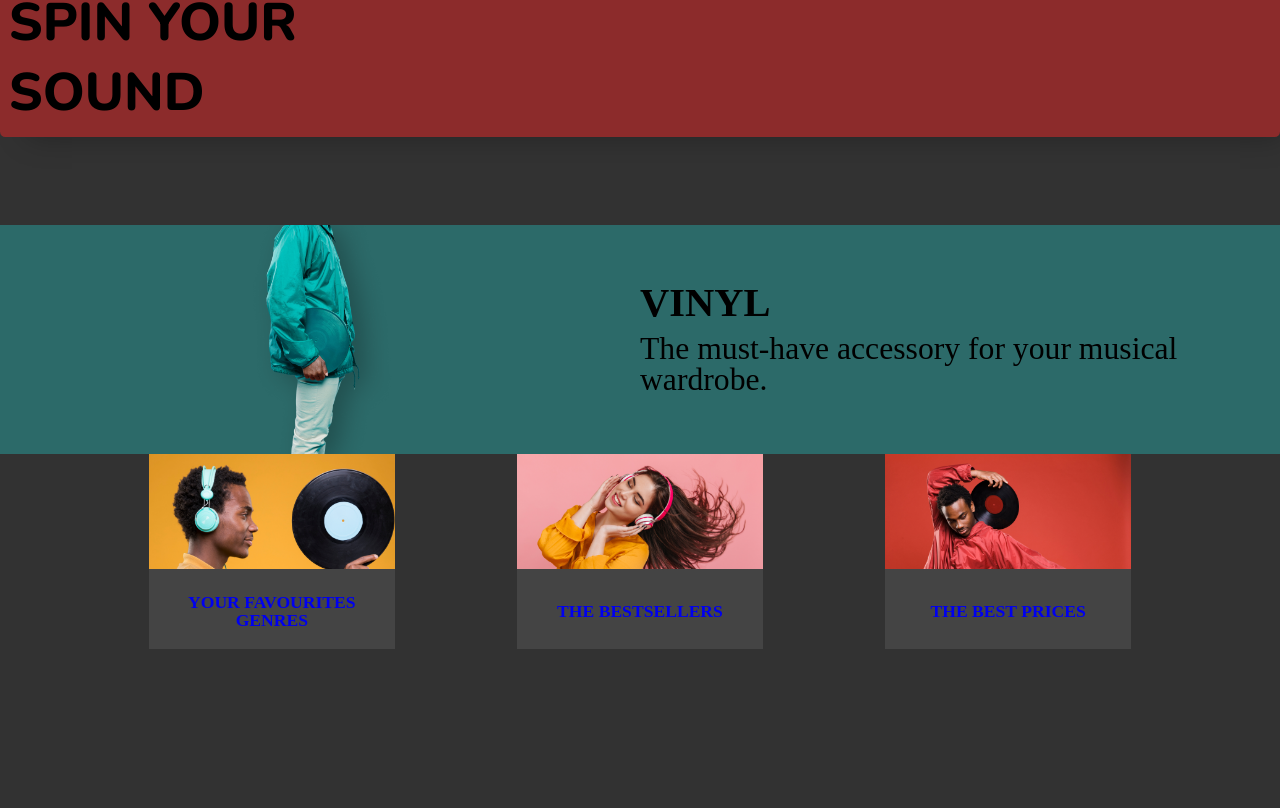
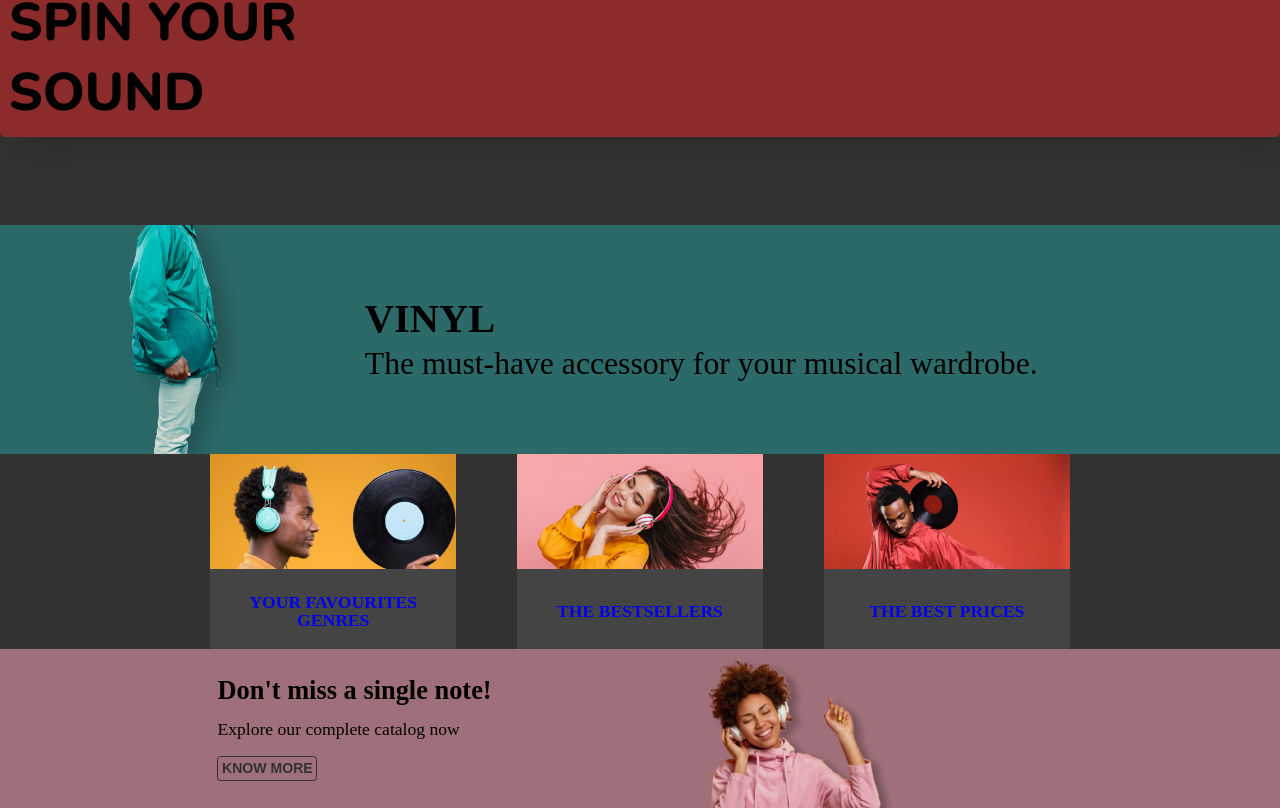
Before and after one commit to biaTrivillin/spin-your-sound, a React (Vite) app: page / in a window 1280 px wide. Shown: the part 512-1320 px from the top of the page. Before the commit the page ends 1161 px from the top, so only its background shows below. Built offline with nearby package versions, Linux system fonts and the light colour scheme.

Commit message:
created catalog banner

```diff
--- a/src/components/pages/home/Home.tsx
+++ b/src/components/pages/home/Home.tsx
@@ -1,6 +1,7 @@
 import Presentation from "./presentation/Presentation";
 import Banner from "./banner/Banner";
 import FilterCards from "./filterCards/FilterCards";
+import CatalogBanner from "./catalogBanner/CatalogBanner";
 
 function Home() {
 
@@ -9,6 +10,7 @@ function Home() {
             <Presentation/>
             <Banner/>
             <FilterCards/>
+            <CatalogBanner/>
         </>
     );
 }
--- a/src/components/pages/home/banner/Banner.module.css
+++ b/src/components/pages/home/banner/Banner.module.css
@@ -12,7 +12,7 @@
 }
 .banner {
     display: grid;
-    grid-template-columns: 50% 50%;
+    grid-template-columns: repeat(2, auto);
     align-items: center;
     width: 100%;
     height: 9rem;
--- /dev/null
+++ b/src/components/pages/home/catalogBanner/CatalogBanner.module.css
@@ -0,0 +1,36 @@
+@import url(../../../../styles/global.css);
+
+.banner {
+    background-color: var(--pink-bg);
+    width: 100%;
+    height: 9rem;
+    display: grid;
+    grid-template-columns: auto auto;
+}
+.banner img {
+    height: 9rem;
+}
+.text h1 {
+    font-size: 1.5rem;
+}
+.text p {
+    font-size: 1rem;
+}
+.text button {
+    background-color: transparent;
+    border: solid 0.1rem var(--bg-color);
+    color: var(--bg-color);
+    font-weight: 900;
+    padding: 0.2rem;
+    border-radius: 0.2rem;
+    font-size: 0.8rem;
+}
+.text {
+    display: flex;
+    flex-direction: column;
+    align-items: flex-start;
+    gap: 1rem;
+    padding-left: 1.5rem;
+    justify-self: center;
+    align-self: center;
+}
--- /dev/null
+++ b/src/components/pages/home/catalogBanner/CatalogBanner.tsx
@@ -0,0 +1,17 @@
+import styles from "./CatalogBanner.module.css";
+import catalogBannerImg from "../../../../assets/catalog-banner.png";
+
+function CatalogBanner() {
+    return(
+        <article className={styles.banner}>
+            <div className={styles.text}>
+                <h1>Don&apos;t miss a single note!</h1>
+                <p>Explore our complete catalog now</p>
+                <button>KNOW MORE</button>
+            </div>
+            <img src={catalogBannerImg} />
+        </article>
+    );
+}
+
+export default CatalogBanner;
--- a/src/components/pages/home/filterCards/FilterCards.tsx
+++ b/src/components/pages/home/filterCards/FilterCards.tsx
@@ -27,12 +27,12 @@ function FilterCards() {
     return (
         <section className={styles.card_container}>
             {cards.map((item) => (
-                <div className={styles.card} key={item.id}>
+                <article className={styles.card} key={item.id}>
                     <Link to="/catalog">
                         <img src={item.img}/>
                         <h3>{item.title}</h3>
                     </Link>
-                </div>
+                </article>
             ))}
         </section>
     );
--- a/src/components/pages/home/filterCards/filterCards.module.css
+++ b/src/components/pages/home/filterCards/filterCards.module.css
@@ -2,7 +2,8 @@
 
 .card_container {
     display: flex;
-    justify-content: space-evenly;
+    justify-content: center;
+    gap: 5%;
     padding: 0 var(--padding);
 }
 
@@ -23,11 +24,17 @@
     justify-content: center;
 }
 
-@media (min-width: 1000px) {
+
+@media (min-width: 700px) {
     .card {
         width: 20%;
     }
     .card h3{
+        font-size: 0.7rem;
+    }
+}
+@media (min-width: 1000px) {
+    .card h3{
         font-size: 1rem;
     }
 }
```
Also changed, not shown: src/assets/catalog-banner.png (added).
